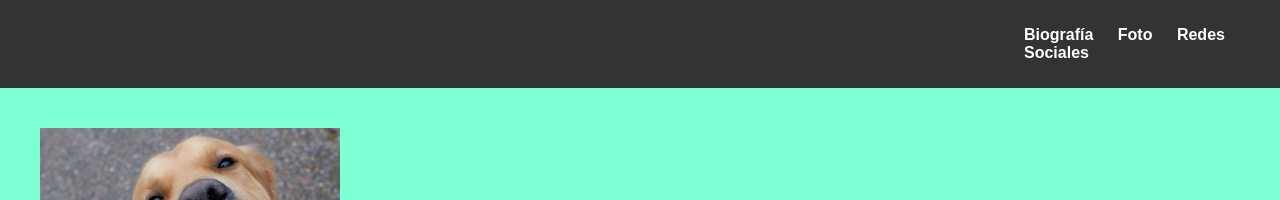
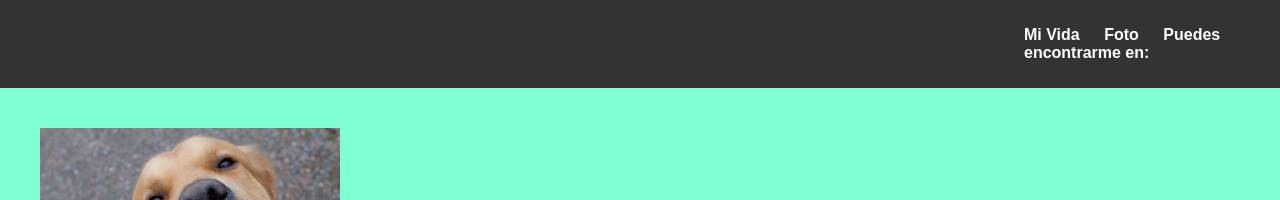
Before and after one commit to coronelpc/Tema3-Cliente, a plain HTML site: page index.html in a window 1280 px wide. Shown: the top 200 px of the page. Drawn offline with Linux system fonts and the light colour scheme.

Commit message:
Update index.html

```diff
--- a/index.html
+++ b/index.html
@@ -10,9 +10,9 @@
     <!-- Parte del menu de navegación     -->
     <header>
           <ul>
-              <li><a href="#biografia">Biografía</a></li>
+              <li><a href="#biografia">Mi Vida</a></li>
               <li><a href="#foto">Foto</a></li>
-              <li><a href="#redes-sociales">Redes Sociales</a></li>
+              <li><a href="#redes-sociales">Puedes encontrarme en:</a></li>
           </ul>
     </header>
 
```
